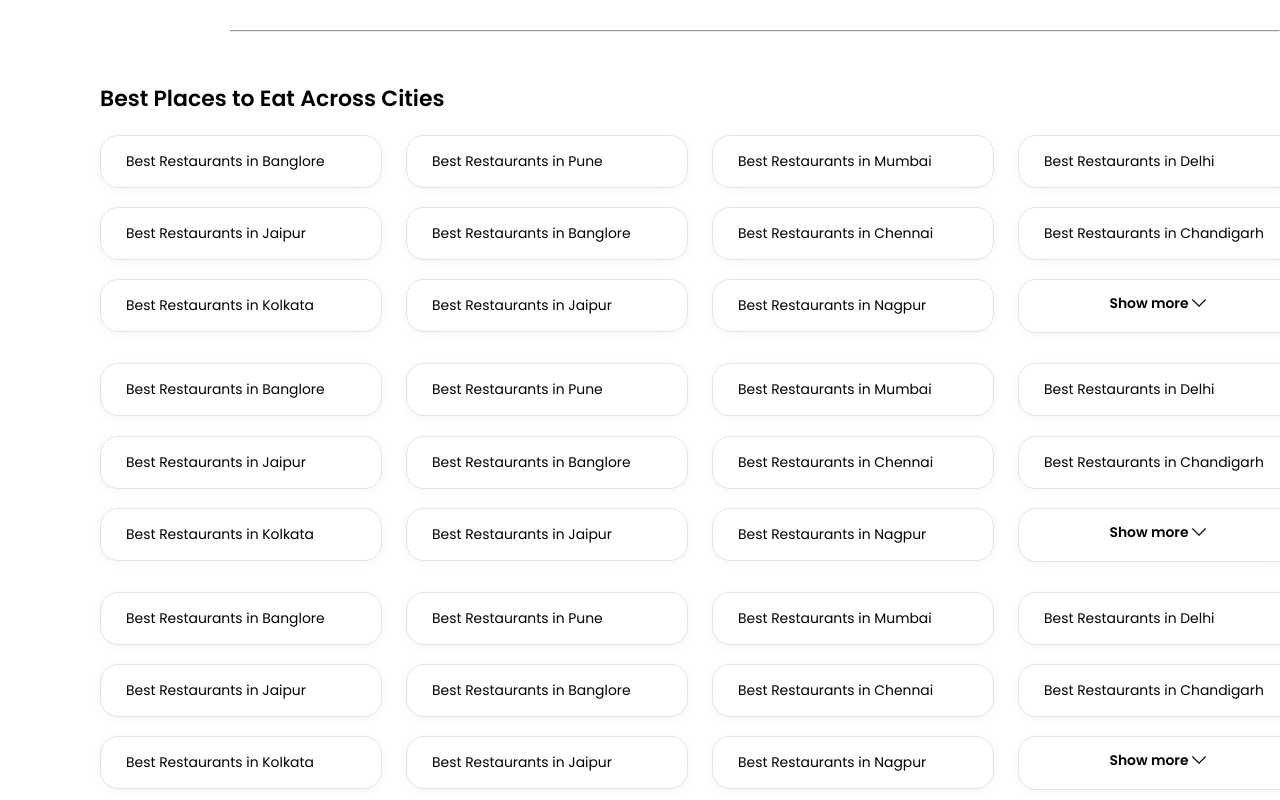
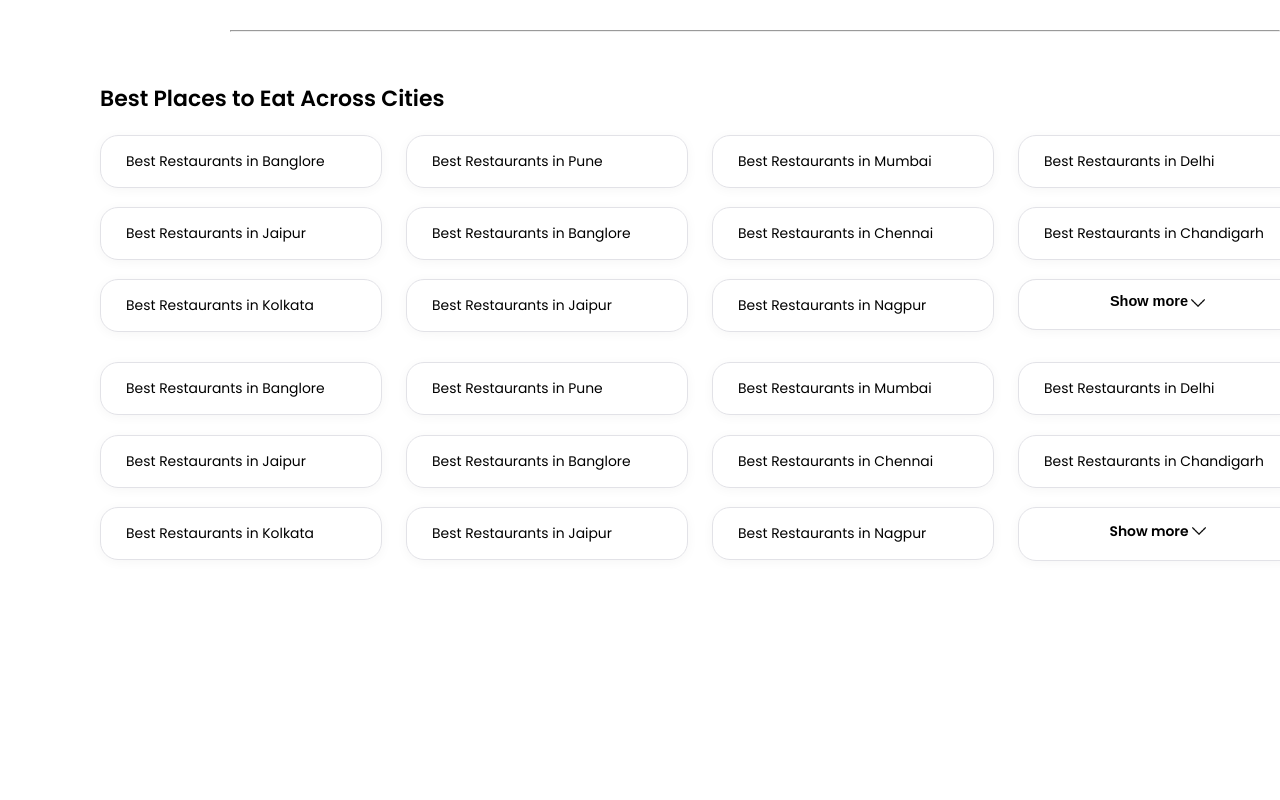
Before and after one commit to Dharshini-S12/swiggy_clone, a React (Create React App) app in the folder swiggy-clone/: page / in a window 1280 px wide. Shown: the part 2463-3263 px from the top of the page. After the commit the page ends 3034 px from the top, so only its background shows below. Built offline with nearby package versions, Linux system fonts and the light colour scheme.

Commit message:
body 5th commit

```diff
--- a/swiggy-clone/package.json
+++ b/swiggy-clone/package.json
@@ -8,6 +8,7 @@
     "@testing-library/user-event": "^13.5.0",
     "react": "^18.2.0",
     "react-dom": "^18.2.0",
+    "react-helmet": "^6.1.0",
     "react-scripts": "5.0.1",
     "web-vitals": "^2.1.4"
   },
--- a/swiggy-clone/src/App.css
+++ b/swiggy-clone/src/App.css
@@ -280,3 +280,12 @@ div.container-1 img {
   box-shadow: rgba(2, 6, 12, 0.04) 0px 2px 12px;
   font-size: 13.9px;
 }
+ .btn-btn{
+  gap: 1px;
+  border-radius: 18px;
+  border:none;
+}
+.btn-btn-ss{
+  color:  black;
+  font-size: 14.5px;
+}
--- a/swiggy-clone/src/components/Body.js
+++ b/swiggy-clone/src/components/Body.js
@@ -461,35 +461,12 @@ function Body() {
         <div className='resturant-container-main-items'>
           <a className='resturant-container-main-items-ancchor' href=''>Best Restaurants in Delhi</a>
           <a className='resturant-container-main-items-ancchor' href=''>Best Restaurants in Chandigarh</a>
+          <button onClick='myfun()' className='btn-btn' id="btn--btn">
           <a className='resturant-container-main-items-ancchor-1' href=''>
-            <div><span>Show more</span></div>
+            <div><span className='btn-btn-ss'>Show more</span></div>
             <div><img className='arrow-down-1' src='/images/down-arrow-1.png'></img></div>
           </a>
-        </div>
-      </div>
-      <div className='resturant-container-main'>
-        <div className='resturant-container-main-items'>
-          <a className='resturant-container-main-items-ancchor' href=''>Best Restaurants in Banglore</a>
-          <a className='resturant-container-main-items-ancchor' href=''>Best Restaurants in Jaipur</a>
-          <a className='resturant-container-main-items-ancchor' href=''>Best Restaurants in Kolkata</a>
-        </div>
-        <div className='resturant-container-main-items'>
-          <a className='resturant-container-main-items-ancchor' href=''>Best Restaurants in Pune</a>
-          <a className='resturant-container-main-items-ancchor' href=''>Best Restaurants in Banglore</a>
-          <a className='resturant-container-main-items-ancchor' href=''>Best Restaurants in Jaipur</a>
-        </div>
-        <div className='resturant-container-main-items'>
-          <a className='resturant-container-main-items-ancchor' href=''>Best Restaurants in Mumbai</a>
-          <a className='resturant-container-main-items-ancchor' href=''>Best Restaurants in Chennai</a>
-          <a className='resturant-container-main-items-ancchor' href=''>Best Restaurants in Nagpur</a>
-        </div>
-        <div className='resturant-container-main-items'>
-          <a className='resturant-container-main-items-ancchor' href=''>Best Restaurants in Delhi</a>
-          <a className='resturant-container-main-items-ancchor' href=''>Best Restaurants in Chandigarh</a>
-          <a className='resturant-container-main-items-ancchor-1' href=''>
-            <div><span>Show more</span></div>
-            <div><img className='arrow-down-1' src='/images/down-arrow-1.png'></img></div>
-          </a>
+          </button>
         </div>
       </div>
       <div className='resturant-container-main'>
@@ -537,6 +514,9 @@ function Body() {
 
 
 
+
+
+
     </div>
   )
 }
--- a/swiggy-clone/src/index.js
+++ b/swiggy-clone/src/index.js
@@ -10,4 +10,5 @@ root.render(
   <React.StrictMode>
     <App />
   </React.StrictMode>
+
 );
```
Also changed, not shown: swiggy-clone/public/index.html (+6 -1 lines), 1 other file (tests, documents, lock files or other folders).
